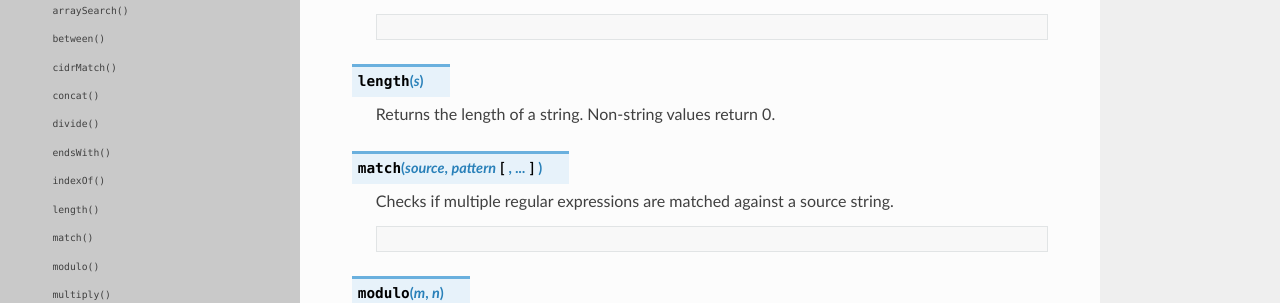
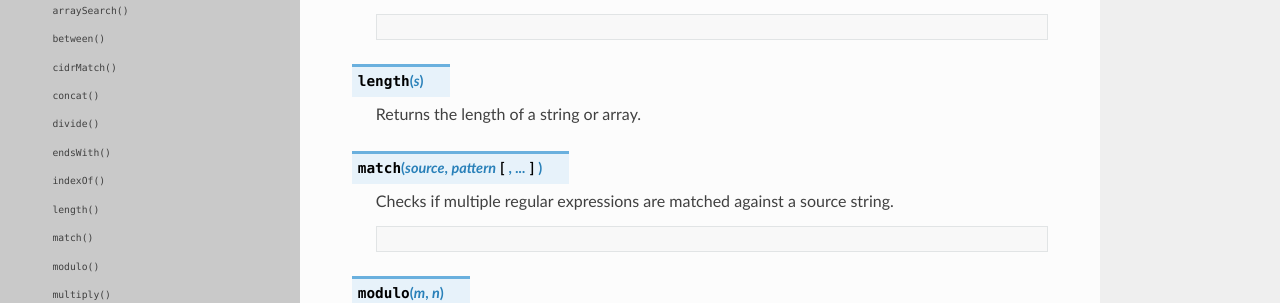
Before and after one commit to endgameinc/eql, a Sphinx documentation site: the page built from docs/query-guide/functions.rst, in a window 1280 px wide and 900 px high, scrolled down 1463 px. Shown: the part 153-456 px from the top of the window. Built offline with Sphinx 7.4.7 and the Read the Docs theme 2.0.0, drawn with Linux system fonts in a browser that asks for light colours.

Commit message:
Fix documentation for length()

```diff
--- a/docs/query-guide/functions.rst
+++ b/docs/query-guide/functions.rst
@@ -118,7 +118,7 @@ math, string manipulation or more sophisticated expressions to be expressed.
 
 .. function:: length(s)
 
-    Returns the length of a string. Non-string values return 0.
+    Returns the length of a string or array.
 
 .. function:: match(source, pattern [, ...])
 
```
